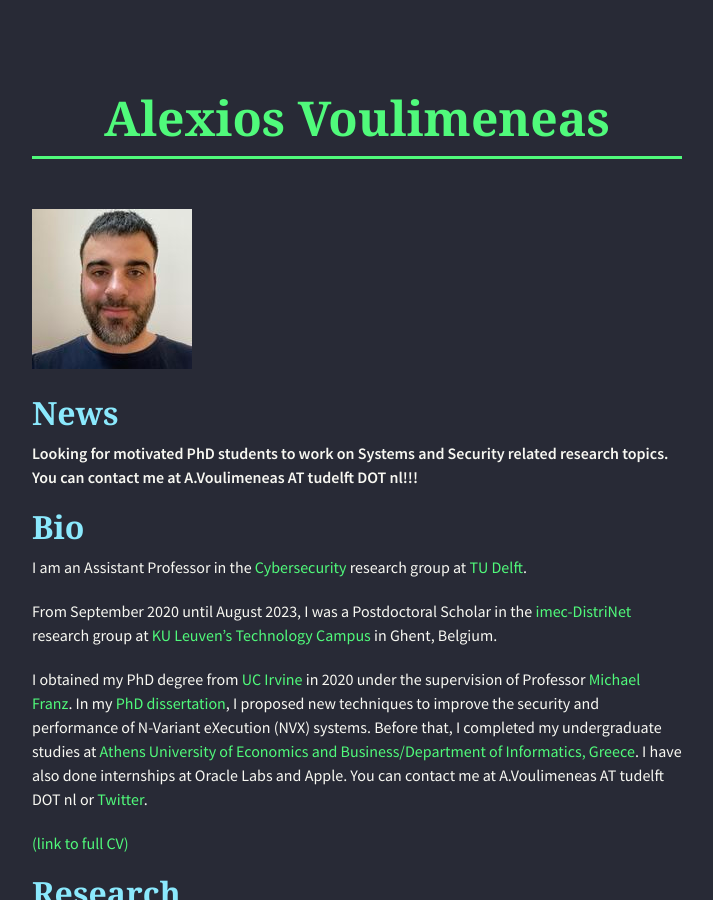
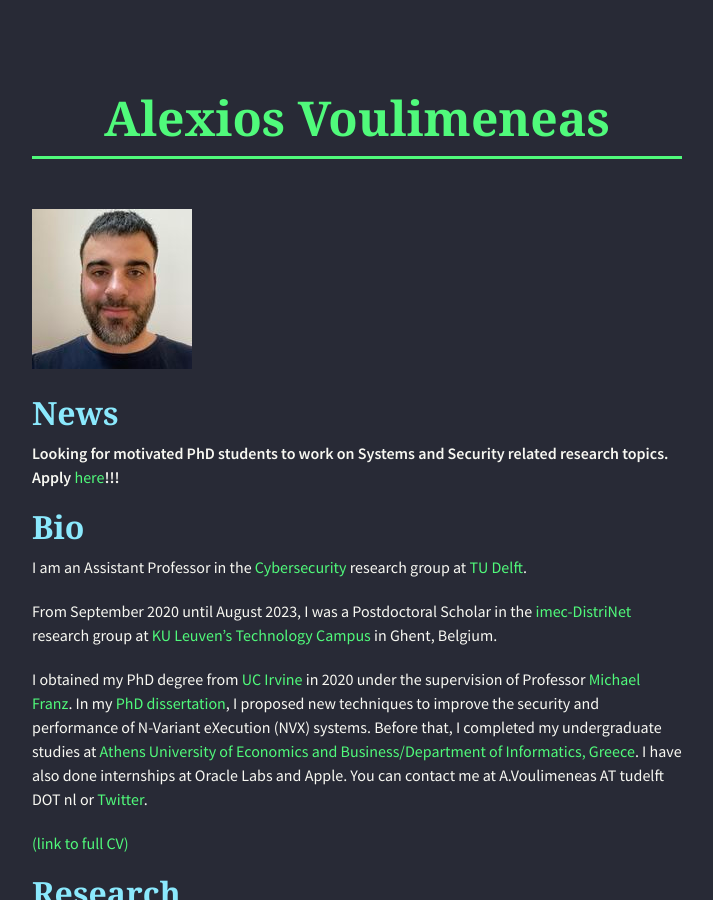
Before and after one commit to alexios-voulimeneas/alexios-voulimeneas.github.io, a Jekyll site: the page built from index.md, in a window 1280 px wide and 900 px high. Shown: the whole window, without its empty margins (283-996 px from the left). Built offline with Jekyll 4.4.1, drawn with Linux system fonts in a browser that asks for light colours; nearby versions of some CDN libraries; the repository's description, which GitHub fills in, is left out.

Commit message:
Update index.md

```diff
--- a/index.md
+++ b/index.md
@@ -6,7 +6,7 @@ layout: default
 
 ## [](#header-2)News
 
-**Looking for motivated PhD students to work on Systems and Security related research topics. You can contact me at A.Voulimeneas AT tudelft DOT nl!!!**
+**Looking for motivated PhD students to work on Systems and Security related research topics. Apply [here](https://www.tudelft.nl/over-tu-delft/werken-bij-tu-delft/vacatures/details?jobId=16855&jobTitle=PhD%20Position%20Systems%20and%20Systems%20Security)!!!**
 
 ## [](#header-2)Bio
 
```
